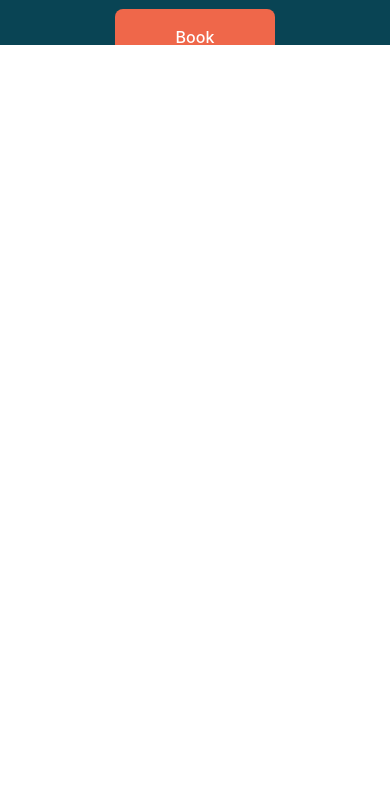
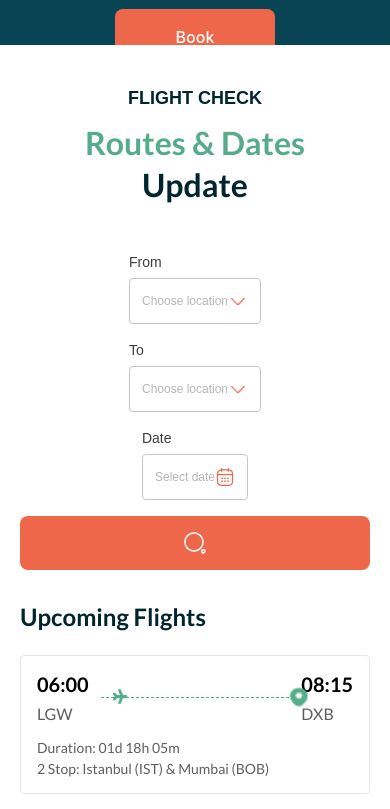
Before and after one commit to dransjel/petjet, a React (Vite) app: page / in a window 390 px wide. Shown: the part 740-1549 px from the top of the page. Built offline with nearby package versions, Linux system fonts and the light colour scheme.

Commit message:
quick fix for mobile desti

```diff
--- a/src/components/DestinationSection.jsx
+++ b/src/components/DestinationSection.jsx
@@ -5,6 +5,7 @@ import calendar from '../assets/images/calendar.png';
 import airplane from '../assets/images/airplane.svg';
 import destination from '../assets/images/Destination.png';
 import searchIcon from '../assets/images/search-normal.svg';
+import { devices } from '../styles/breakpoints';
 
 const Section = styled.section`
   display: flex;
@@ -12,6 +13,10 @@ const Section = styled.section`
   align-items: center;
   padding: 120px;
   background: #FFFFFF;
+
+  ${devices.mobile} {
+    padding: 40px 20px;
+  }
 `;
 
 const Title = styled.div`
@@ -42,6 +47,13 @@ const MainTitleContainer = styled.h2`
   margin: 0;
   display: flex;
   gap: 8px;
+
+  ${devices.mobile} {
+    font-size: 32px;
+    line-height: 38px;
+    flex-direction: column;
+    gap: 4px;
+  }
 `;
 
 const GreenText = styled.span`
@@ -59,6 +71,13 @@ const SearchForm = styled.div`
   gap: 24px;
   width: 1200px;
   margin-bottom: 48px;
+
+  ${devices.mobile} {
+    width: 100%;
+    flex-direction: column;
+    gap: 16px;
+    margin-bottom: 32px;
+  }
 `;
 
 const InputGroup = styled.div`
@@ -146,10 +165,19 @@ const SearchButton = styled.button`
   &:hover {
     background: #e85835;
   }
+
+  ${devices.mobile} {
+    align-self: stretch;
+    width: 100%;
+  }
 `;
 
 const FlightsSection = styled.div`
   width: 1200px;
+
+  ${devices.mobile} {
+    width: 100%;
+  }
 `;
 
 const FlightsTitle = styled.h3`
@@ -165,6 +193,11 @@ const FlightCards = styled.div`
   display: flex;
   flex-wrap: wrap;
   gap: 24px;
+
+  ${devices.mobile} {
+    flex-direction: column;
+    gap: 16px;
+  }
 `;
 
 const FlightCard = styled.div`
@@ -173,6 +206,11 @@ const FlightCard = styled.div`
   border: 1px solid #E7E7E7;
   border-radius: 4px;
   box-sizing: border-box;
+
+  ${devices.mobile} {
+    width: 100%;
+    padding: 16px;
+  }
 `;
 
 const FlightInfo = styled.div`
@@ -235,6 +273,14 @@ const FlightPath = styled.div`
     right: -20px;
     z-index: 1;
   }
+
+  ${devices.mobile} {
+    margin: 0 12px;
+
+    .airplane {
+      margin-left: -150px;
+    }
+  }
 `;
 
 const FlightDetails = styled.div`
@@ -245,6 +291,11 @@ const FlightDetails = styled.div`
   font-size: 14px;
   line-height: 17px;
   color: #5F5F5F;
+
+  ${devices.mobile} {
+    flex-direction: column;
+    gap: 4px;
+  }
 `;
 
 const PlanTripButton = styled.button`
@@ -261,6 +312,11 @@ const PlanTripButton = styled.button`
   display: block;
   margin-left: auto;
   margin-right: auto;
+
+  ${devices.mobile} {
+    width: 100%;
+    margin-top: 32px;
+  }
 `;
 
 const CalendarDropdown = styled(DropdownMenu)`
--- a/src/pages/LandingPage.jsx
+++ b/src/pages/LandingPage.jsx
@@ -3,7 +3,7 @@ import styled from 'styled-components';
 import { devices } from '../styles/breakpoints';
 import Navbar from '../components/Navbar';
 import SearchForm from '../components/SearchForm';
-import Layout from '../components/layout/Layout';
+import Layout from '../components/layout/layout';
 import DestinationSection from '../components/DestinationSection';
 import OurDestinations from '../components/OurDestinations';
 import VideoIntro from '../components/VideoIntro';
@@ -191,7 +191,7 @@ const ContentWrapper = styled.div`
   padding-top: 800px;
 
   ${devices.mobile} {
-    padding-top: 100vh;
+    padding-top: 0;
   }
 `;
 
```
